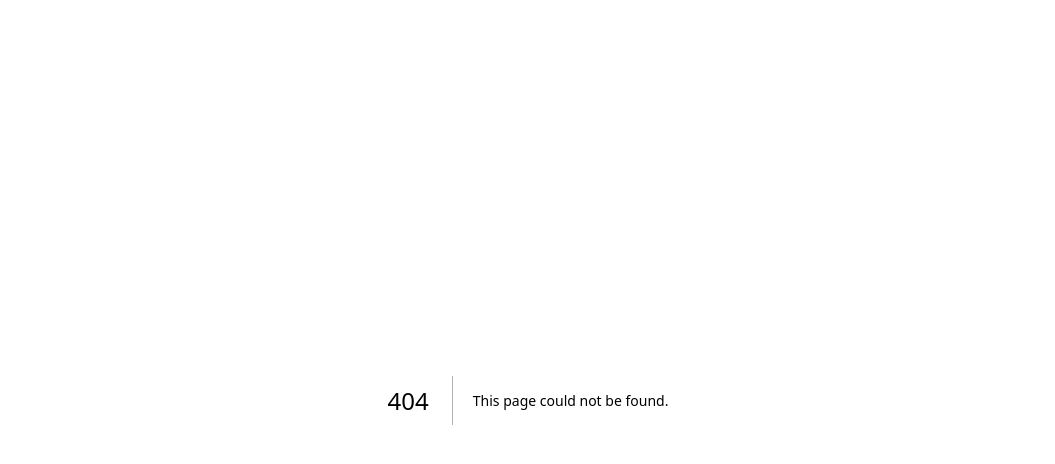
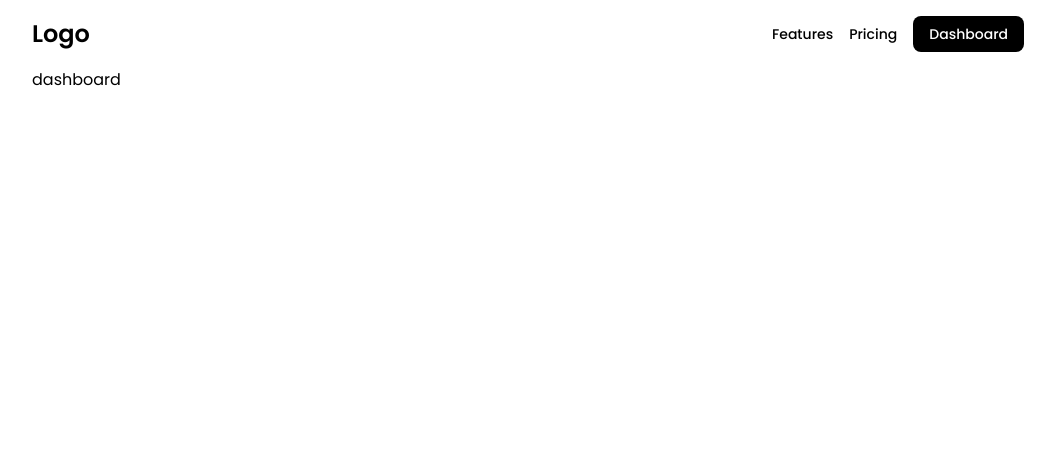
Before and after one commit to subham07-t/api-swift-saas-app, a Next.js app: page /dashboard in a window 1280 px wide. Before the commit this address had no page. Shown: the top 464 px of the page, without its empty margins (112-1167 px from the left). Built offline with nearby package versions, Linux system fonts and the light colour scheme; no server answers; sample sign-in values are in the browser's storage.

Commit message:
feat: signin with github done

```diff
--- a/package.json
+++ b/package.json
@@ -22,6 +22,7 @@
     "postcss": "8.4.28",
     "react": "18.2.0",
     "react-dom": "18.2.0",
+    "stripe": "^13.2.0",
     "tailwindcss": "3.3.3",
     "typescript": "5.1.6"
   },
--- /dev/null
+++ b/src/app/dashboard/layout.tsx
@@ -0,0 +1,16 @@
+import { Header } from "@/components/header";
+import { isLoggedIn } from "@/lib/auth";
+
+export default async function DashboardLayout({
+    children,
+}: {
+    children: React.ReactNode;
+}) {
+    await isLoggedIn()
+    return (
+        <div className="">
+            <Header />
+            <div className="max-w-5xl m-auto w-full px-4">{children}</div>
+        </div>
+    );
+}
--- /dev/null
+++ b/src/app/dashboard/page.tsx
@@ -0,0 +1,9 @@
+
+
+export default async function Page() {
+    return (
+        <main>
+            <p>dashboard</p>
+        </main>
+    );
+}
--- a/src/app/globals.css
+++ b/src/app/globals.css
@@ -1,27 +1,3 @@
 @tailwind base;
 @tailwind components;
 @tailwind utilities;
-
-:root {
-  --foreground-rgb: 0, 0, 0;
-  --background-start-rgb: 214, 219, 220;
-  --background-end-rgb: 255, 255, 255;
-}
-
-@media (prefers-color-scheme: dark) {
-  :root {
-    --foreground-rgb: 255, 255, 255;
-    --background-start-rgb: 0, 0, 0;
-    --background-end-rgb: 0, 0, 0;
-  }
-}
-
-body {
-  color: rgb(var(--foreground-rgb));
-  background: linear-gradient(
-      to bottom,
-      transparent,
-      rgb(var(--background-end-rgb))
-    )
-    rgb(var(--background-start-rgb));
-}
--- a/src/app/layout.tsx
+++ b/src/app/layout.tsx
@@ -1,8 +1,8 @@
 import './globals.css'
 import type { Metadata } from 'next'
-import { Inter } from 'next/font/google'
+import { Poppins } from 'next/font/google'
 
-const inter = Inter({ subsets: ['latin'] })
+const poppins = Poppins({ subsets: ['latin'], weight: ['100', '200', '300', '400', '500', '600', '700', '800', '900'] })
 
 export const metadata: Metadata = {
   title: 'Create Next App',
@@ -16,7 +16,7 @@ export default function RootLayout({
 }) {
   return (
     <html lang="en">
-      <body className={inter.className}>{children}</body>
+      <body className={poppins.className}>{children}</body>
     </html>
   )
 }
--- a/src/app/page.tsx
+++ b/src/app/page.tsx
@@ -1,113 +1,10 @@
+import { Header } from '@/components/header'
 import Image from 'next/image'
 
 export default function Home() {
   return (
-    <main className="flex min-h-screen flex-col items-center justify-between p-24">
-      <div className="z-10 max-w-5xl w-full items-center justify-between font-mono text-sm lg:flex">
-        <p className="fixed left-0 top-0 flex w-full justify-center border-b border-gray-300 bg-gradient-to-b from-zinc-200 pb-6 pt-8 backdrop-blur-2xl dark:border-neutral-800 dark:bg-zinc-800/30 dark:from-inherit lg:static lg:w-auto  lg:rounded-xl lg:border lg:bg-gray-200 lg:p-4 lg:dark:bg-zinc-800/30">
-          Get started by editing&nbsp;
-          <code className="font-mono font-bold">src/app/page.tsx</code>
-        </p>
-        <div className="fixed bottom-0 left-0 flex h-48 w-full items-end justify-center bg-gradient-to-t from-white via-white dark:from-black dark:via-black lg:static lg:h-auto lg:w-auto lg:bg-none">
-          <a
-            className="pointer-events-none flex place-items-center gap-2 p-8 lg:pointer-events-auto lg:p-0"
-            href="https://vercel.com?utm_source=create-next-app&utm_medium=appdir-template&utm_campaign=create-next-app"
-            target="_blank"
-            rel="noopener noreferrer"
-          >
-            By{' '}
-            <Image
-              src="/vercel.svg"
-              alt="Vercel Logo"
-              className="dark:invert"
-              width={100}
-              height={24}
-              priority
-            />
-          </a>
-        </div>
-      </div>
-
-      <div className="relative flex place-items-center before:absolute before:h-[300px] before:w-[480px] before:-translate-x-1/2 before:rounded-full before:bg-gradient-radial before:from-white before:to-transparent before:blur-2xl before:content-[''] after:absolute after:-z-20 after:h-[180px] after:w-[240px] after:translate-x-1/3 after:bg-gradient-conic after:from-sky-200 after:via-blue-200 after:blur-2xl after:content-[''] before:dark:bg-gradient-to-br before:dark:from-transparent before:dark:to-blue-700 before:dark:opacity-10 after:dark:from-sky-900 after:dark:via-[#0141ff] after:dark:opacity-40 before:lg:h-[360px] z-[-1]">
-        <Image
-          className="relative dark:drop-shadow-[0_0_0.3rem_#ffffff70] dark:invert"
-          src="/next.svg"
-          alt="Next.js Logo"
-          width={180}
-          height={37}
-          priority
-        />
-      </div>
-
-      <div className="mb-32 grid text-center lg:max-w-5xl lg:w-full lg:mb-0 lg:grid-cols-4 lg:text-left">
-        <a
-          href="https://nextjs.org/docs?utm_source=create-next-app&utm_medium=appdir-template&utm_campaign=create-next-app"
-          className="group rounded-lg border border-transparent px-5 py-4 transition-colors hover:border-gray-300 hover:bg-gray-100 hover:dark:border-neutral-700 hover:dark:bg-neutral-800/30"
-          target="_blank"
-          rel="noopener noreferrer"
-        >
-          <h2 className={`mb-3 text-2xl font-semibold`}>
-            Docs{' '}
-            <span className="inline-block transition-transform group-hover:translate-x-1 motion-reduce:transform-none">
-              -&gt;
-            </span>
-          </h2>
-          <p className={`m-0 max-w-[30ch] text-sm opacity-50`}>
-            Find in-depth information about Next.js features and API.
-          </p>
-        </a>
-
-        <a
-          href="https://nextjs.org/learn?utm_source=create-next-app&utm_medium=appdir-template-tw&utm_campaign=create-next-app"
-          className="group rounded-lg border border-transparent px-5 py-4 transition-colors hover:border-gray-300 hover:bg-gray-100 hover:dark:border-neutral-700 hover:dark:bg-neutral-800/30"
-          target="_blank"
-          rel="noopener noreferrer"
-        >
-          <h2 className={`mb-3 text-2xl font-semibold`}>
-            Learn{' '}
-            <span className="inline-block transition-transform group-hover:translate-x-1 motion-reduce:transform-none">
-              -&gt;
-            </span>
-          </h2>
-          <p className={`m-0 max-w-[30ch] text-sm opacity-50`}>
-            Learn about Next.js in an interactive course with&nbsp;quizzes!
-          </p>
-        </a>
-
-        <a
-          href="https://vercel.com/templates?framework=next.js&utm_source=create-next-app&utm_medium=appdir-template&utm_campaign=create-next-app"
-          className="group rounded-lg border border-transparent px-5 py-4 transition-colors hover:border-gray-300 hover:bg-gray-100 hover:dark:border-neutral-700 hover:dark:bg-neutral-800/30"
-          target="_blank"
-          rel="noopener noreferrer"
-        >
-          <h2 className={`mb-3 text-2xl font-semibold`}>
-            Templates{' '}
-            <span className="inline-block transition-transform group-hover:translate-x-1 motion-reduce:transform-none">
-              -&gt;
-            </span>
-          </h2>
-          <p className={`m-0 max-w-[30ch] text-sm opacity-50`}>
-            Explore the Next.js 13 playground.
-          </p>
-        </a>
-
-        <a
-          href="https://vercel.com/new?utm_source=create-next-app&utm_medium=appdir-template&utm_campaign=create-next-app"
-          className="group rounded-lg border border-transparent px-5 py-4 transition-colors hover:border-gray-300 hover:bg-gray-100 hover:dark:border-neutral-700 hover:dark:bg-neutral-800/30"
-          target="_blank"
-          rel="noopener noreferrer"
-        >
-          <h2 className={`mb-3 text-2xl font-semibold`}>
-            Deploy{' '}
-            <span className="inline-block transition-transform group-hover:translate-x-1 motion-reduce:transform-none">
-              -&gt;
-            </span>
-          </h2>
-          <p className={`m-0 max-w-[30ch] text-sm opacity-50`}>
-            Instantly deploy your Next.js site to a shareable URL with Vercel.
-          </p>
-        </a>
-      </div>
+    <main>
+      <Header />
     </main>
   )
 }
--- /dev/null
+++ b/src/components/header.tsx
@@ -0,0 +1,36 @@
+import Link from "next/link";
+
+export function Header() {
+    return (
+        <nav className="max-w-5xl m-auto w-full px-4">
+            <div className="flex items-center gap-8 justify-between py-4">
+                <Link
+                    href={"/"}
+                    className="text-2xl font-semibold text-black hover:opacity-90"
+                >
+                    Logo
+                </Link>
+                <div className="flex items-center gap-4">
+                    <Link
+                        href="/#features"
+                        className="font-medium text-sm text-black hover:opacity-90"
+                    >
+                        Features
+                    </Link>
+                    <Link
+                        href="/#pricing"
+                        className="font-medium text-sm text-black hover:opacity-90"
+                    >
+                        Pricing
+                    </Link>
+                    <Link
+                        href="/dashboard"
+                        className="font-medium text-sm text-white bg-black px-4 py-2 rounded-lg hover:opacity-90"
+                    >
+                        Dashboard
+                    </Link>
+                </div>
+            </div>
+        </nav>
+    );
+}
--- /dev/null
+++ b/src/lib/auth.ts
@@ -0,0 +1,11 @@
+import { authOptions } from "@/app/api/auth/[...nextauth]/route";
+import { getServerSession } from "next-auth/next";
+import { redirect } from "next/navigation";
+
+export async function isLoggedIn() {
+  const session = await getServerSession(authOptions);
+
+  if (!session) {
+    redirect("/api/auth/signin");
+  }
+}
--- /dev/null
+++ b/src/lib/stripe.ts
@@ -0,0 +1,4 @@
+import Stripe from "stripe";
+export const stripe = new Stripe(String(process.env.STRIPE_SECRET_KEY), {
+  apiVersion: "2023-08-16",
+});
```
Also changed, not shown: 2 other files (tests, documents, lock files or other folders).
